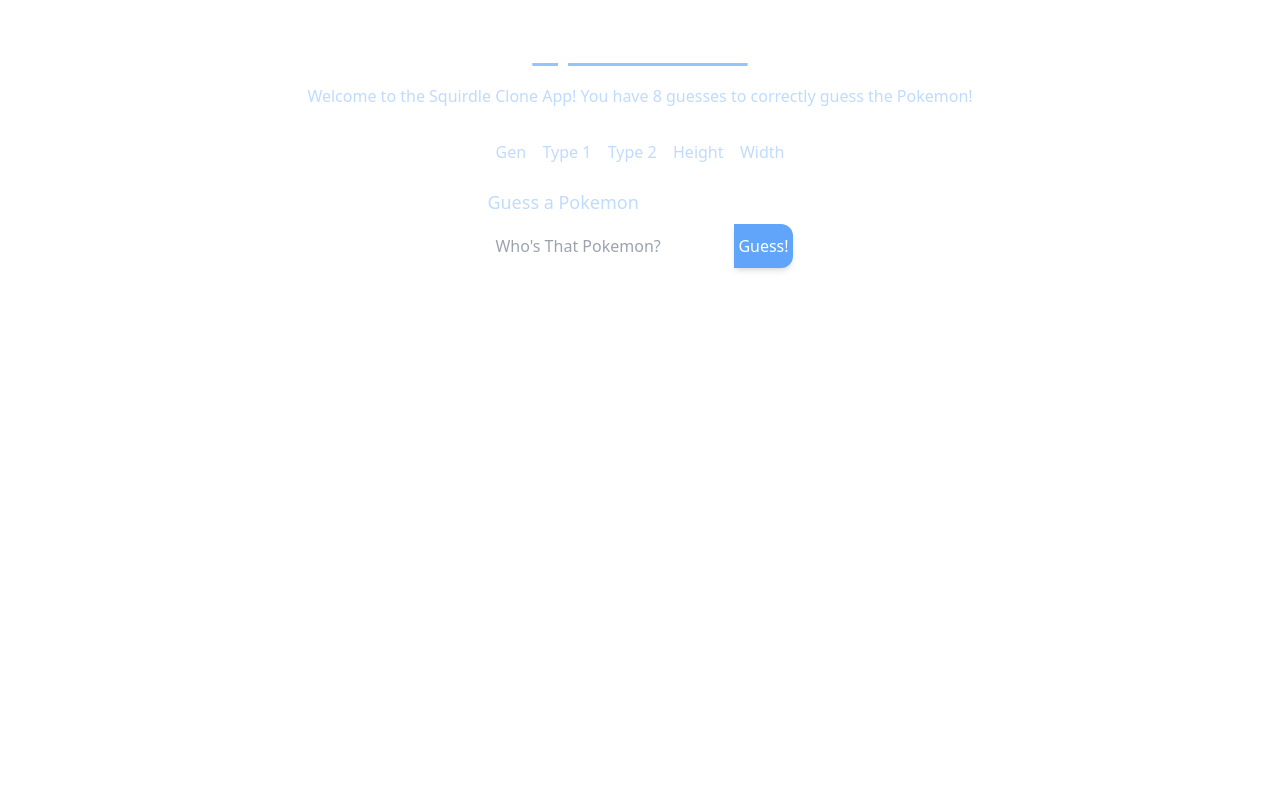
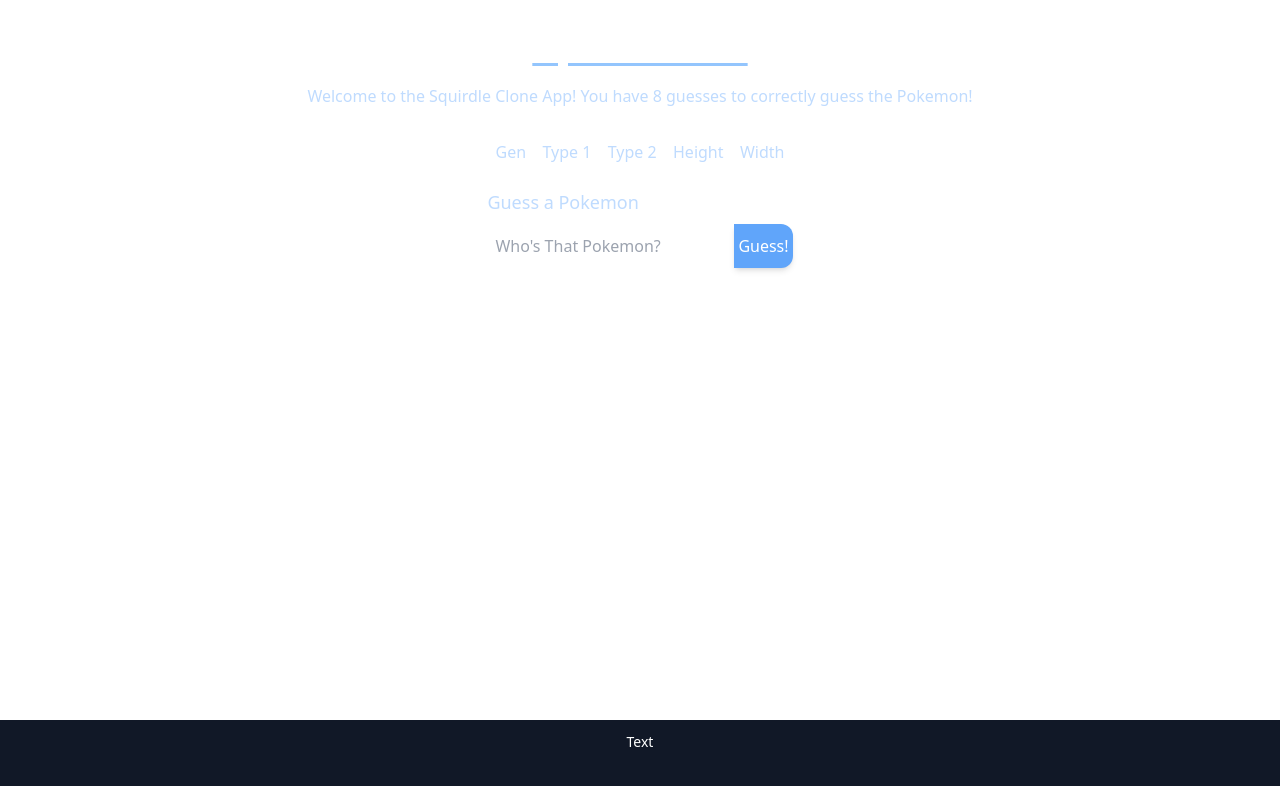
Before and after one commit to sinkda/squirdle-clone, a React (Create React App) app: page / in a window 1280 px wide. Shown: the top 786 px of the page. Built offline with nearby package versions, Linux system fonts and the light colour scheme.

Commit message:
Added default footer

```diff
--- a/src/App.jsx
+++ b/src/App.jsx
@@ -1,5 +1,6 @@
 import Header from './components/Header';
 import Game from './components/Game';
+import Footer from './components/Footer';
 
 function App() {
   return (
@@ -7,6 +8,8 @@
       <Header />
 
       <Game />
+
+      <Footer />
     </div>
   );
 }
--- /dev/null
+++ b/src/components/Footer.jsx
@@ -0,0 +1,16 @@
+import React from 'react';
+
+class Footer extends React.Component
+{
+    render() {
+        return (
+            <div className="fixed bottom-0 left-0 right-0 h-20 bg-gray-900 text-white">
+                <div className="flex flex-col items-center mt-3 text-sm">
+                    Text
+                </div>
+            </div>
+        );
+    }
+}
+
+export default Footer;
```
